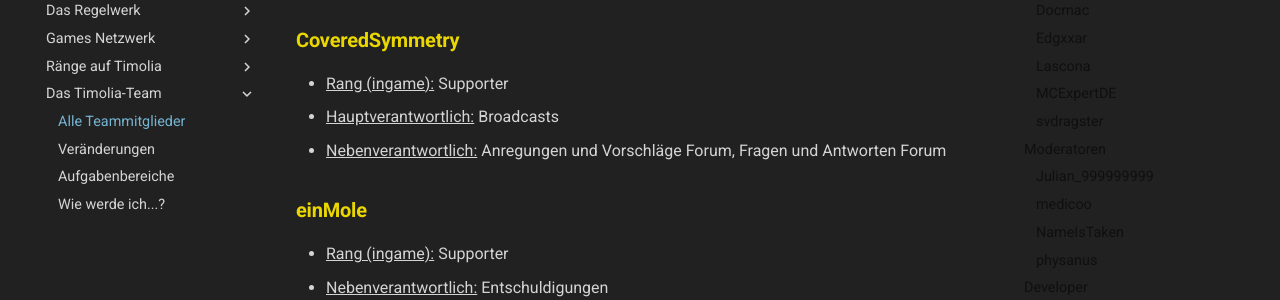
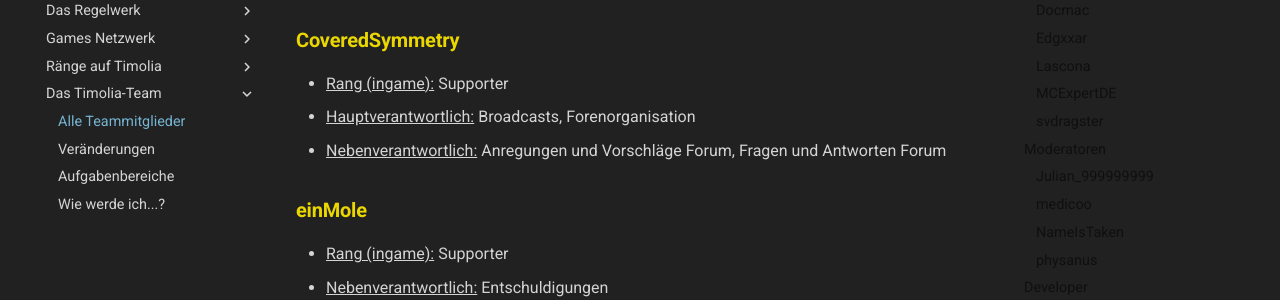
Before and after one commit to TimoliaDE/HowTo, an MkDocs documentation site: the page built from docs/team/members.md, in a window 1280 px wide and 900 px high, scrolled down 4314 px. Shown: the part 153-453 px from the top of the window. Built offline with MkDocs 1.6.1 and Material for MkDocs 9.7.7, drawn with Linux system fonts in a browser that asks for light colours; old or Windows-style settings are respelled for this version of MkDocs.

Commit message:
CoveredSymmetry: Forenorganisation

```diff
--- a/docs/team/members.md
+++ b/docs/team/members.md
@@ -121,7 +121,7 @@ Sie stehen für alle grundlegenden Fragen und Reports zur Verfügung und sind di
 
 ### <strong><span class='supporter'>CoveredSymmetry</span></strong>
 - <u>Rang (ingame):</u> Supporter
-- <u>Hauptverantwortlich:</u> Broadcasts
+- <u>Hauptverantwortlich:</u> Broadcasts, Forenorganisation
 - <u>Nebenverantwortlich:</u> Anregungen und Vorschläge Forum, Fragen und Antworten Forum
 
 ### <strong><span class='supporter'>einMole</span></strong>
```
Also changed, not shown: docs/team/responsibilities.md (+1 -0 lines).
